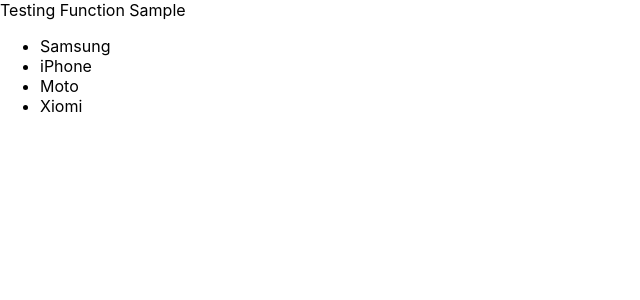
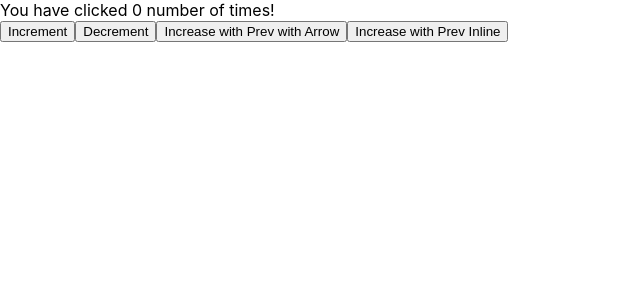
Before and after one commit to hrb1989/hrb_react, a React (Create React App) app: page / in a window 1280 px wide. Shown: the top 300 px of the page, without its empty margins (0-640 px from the left). Built offline with nearby package versions, Linux system fonts and the light colour scheme.

Commit message:
useState

```diff
--- a/public/index.html
+++ b/public/index.html
@@ -34,6 +34,7 @@
     <div id="ClassDiv"></div>
     <div id="root"></div>
     <div id="listkey"></div>
+    <div id = "hooks"></div>
     <!--
       This HTML file is a template.
       If you open it directly in the browser, you will see an empty page.
--- /dev/null
+++ b/src/HooksComponent.js
@@ -0,0 +1,24 @@
+import {useState} from 'react';
+
+// const [state, setState] = useState(initialState);
+
+function HooksComponent() {
+    const [count, setCount] = useState(0);
+
+    const increment = () => {
+        setCount(prevCount => prevCount + 1);
+    }
+    return (
+        <div>
+            You have clicked {count} number of times!
+            <br></br>
+            <button onClick={() => setCount(count + 1)}>Increment</button>
+            <button onClick={() => setCount(count - 1)}>Decrement</button>
+            {/*<button onClick={valDisplay}>Previous Value</button> */}
+            <button onClick={increment}>Increase with Prev with Arrow</button>
+            <button onClick={() => setCount(prevCount=>prevCount+1)}>Increase with Prev Inline</button>
+        </div>
+    );
+}
+
+export default HooksComponent;
--- a/src/index.js
+++ b/src/index.js
@@ -7,6 +7,7 @@ import {ClassSample, FunctionSample} from './ClassSample';
 import reportWebVitals from './reportWebVitals';
 import { ClassComponent } from './ClassComponent';
 import ListKey from './listkey';
+import HooksComponent from './HooksComponent';
 
 
 // document.getElementById('eventDiv').innerHTML = message; //JS
@@ -83,10 +84,17 @@ import ListKey from './listkey';
 //   </React.StrictMode>
 // );
 
-const listkey = ReactDOM.createRoot(document.getElementById('listkey'));
-listkey.render(
+// const listkey = ReactDOM.createRoot(document.getElementById('listkey'));
+// listkey.render(
+//   <React.StrictMode>
+//     <ListKey />
+//   </React.StrictMode>
+// );
+
+const hooksDiv = ReactDOM.createRoot(document.getElementById('hooks'));
+hooksDiv.render(
   <React.StrictMode>
-    <ListKey />
+    <HooksComponent />
   </React.StrictMode>
 );
 
```
